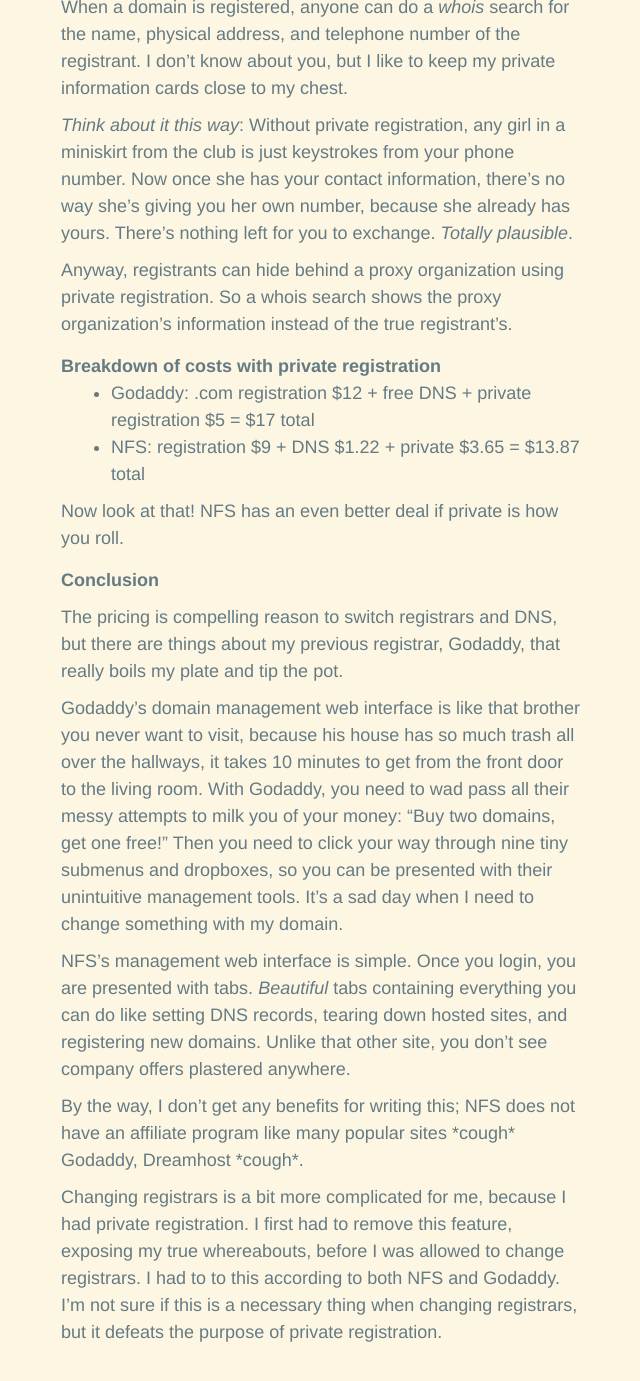
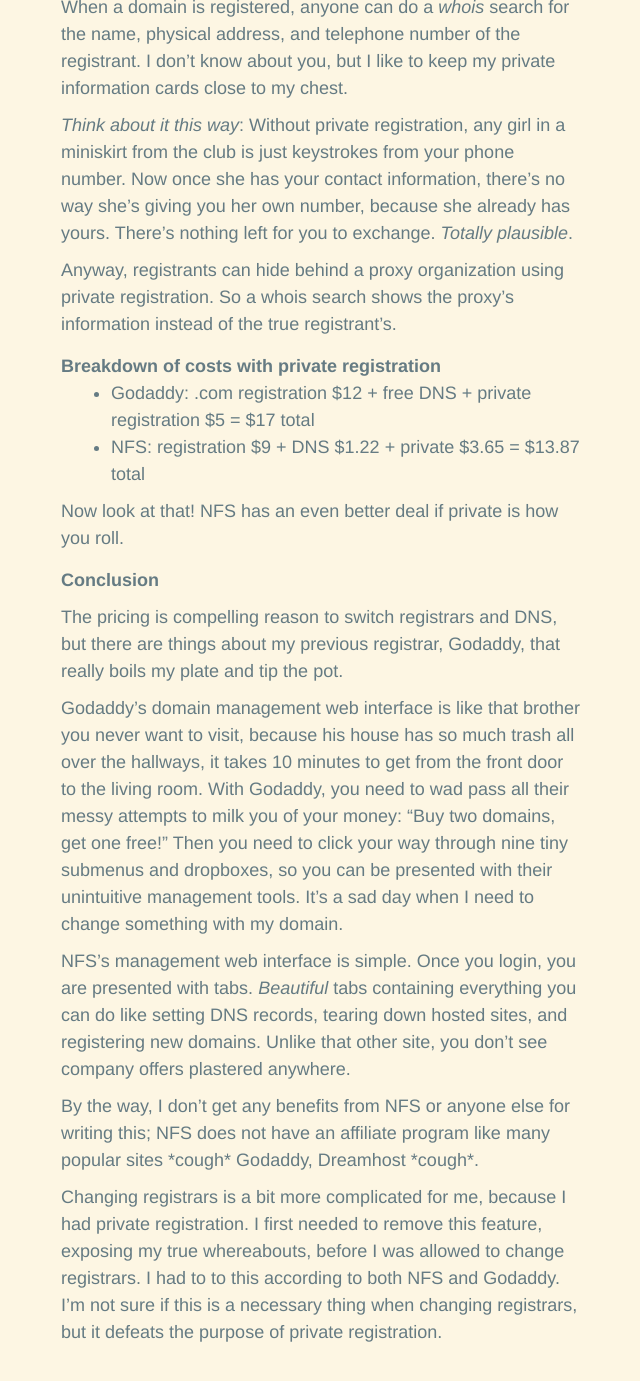
Before and after one commit to dangduc/dangduc.github.com, a Jekyll site: the page built from _posts/2011-11-5-changing-my-registrar.md, in a window 1280 px wide and 1400 px high, scrolled down 927 px. Shown: the top 1381 px of the window, without its empty margins (269-909 px from the left). Built offline with Jekyll 4.4.1, drawn with Linux system fonts in a browser that asks for light colours; some web fonts are replaced; Markdown is read by kramdown in place of the engine named in the settings.

Commit message:
revise registrar

```diff
--- a/_posts/2011-11-5-changing-my-registrar.md
+++ b/_posts/2011-11-5-changing-my-registrar.md
@@ -26,7 +26,7 @@
 
 *Think about it this way*: Without private registration, any girl in a miniskirt from the club is just keystrokes from your phone number. Now once she has your contact information, there's no way she's giving you her own number, because she already has yours. There's nothing left for you to exchange. *Totally plausible*.
 
-Anyway, registrants can hide behind a proxy organization using private registration. So a whois search shows the proxy organization's information instead of the true registrant's.
+Anyway, registrants can hide behind a proxy organization using private registration. So a whois search shows the proxy's information instead of the true registrant's.
 
 ### Breakdown of costs with private registration
 
@@ -43,6 +43,6 @@
 
 NFS's management web interface is simple. Once you login, you are presented with tabs. *Beautiful* tabs containing everything you can do like setting DNS records, tearing down hosted sites, and registering new domains. Unlike that other site, you don't see company offers plastered anywhere.
 
-By the way, I don't get any benefits for writing this; NFS does not have an affiliate program like many popular sites \*cough\* Godaddy, Dreamhost \*cough\*.
+By the way, I don't get any benefits from NFS or anyone else for writing this; NFS does not have an affiliate program like many popular sites \*cough\* Godaddy, Dreamhost \*cough\*.
 
-Changing registrars is a bit more complicated for me, because I had private registration. I first had to remove this feature, exposing my true whereabouts, before I was allowed to change registrars. I had to to this according to both NFS and Godaddy. I'm not sure if this is a necessary thing when changing registrars, but it defeats the purpose of private registration.
+Changing registrars is a bit more complicated for me, because I had private registration. I first needed to remove this feature, exposing my true whereabouts, before I was allowed to change registrars. I had to to this according to both NFS and Godaddy. I'm not sure if this is a necessary thing when changing registrars, but it defeats the purpose of private registration.
```
